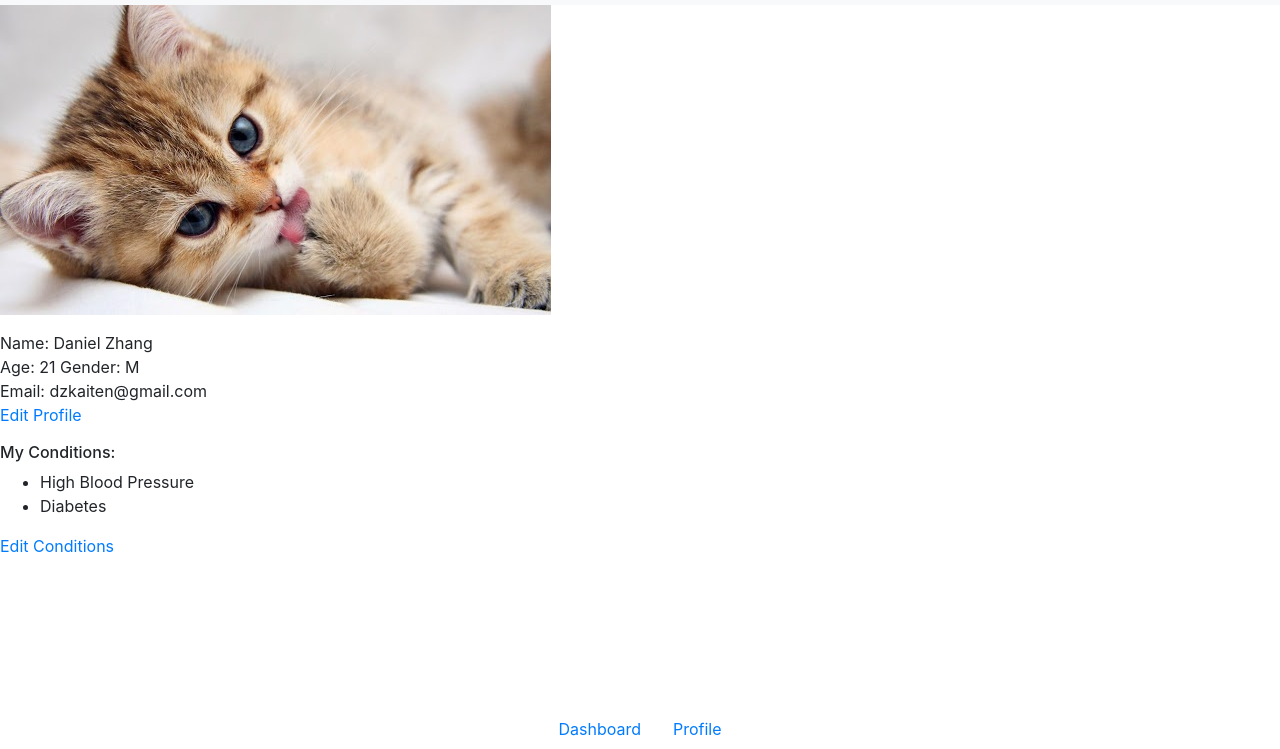
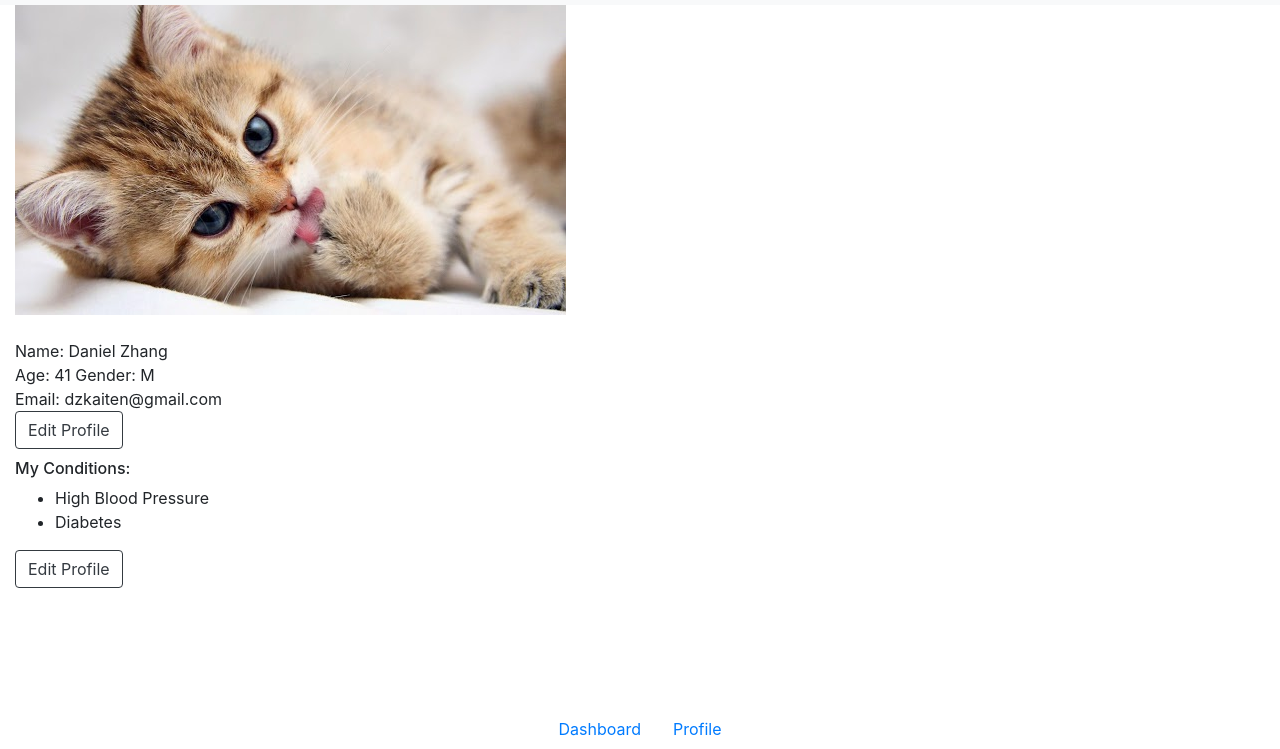
Before and after one commit to jessicaatran/Forever41, a plain HTML site: page profile.html in a window 1280 px wide. Shown: the part 51-800 px from the top of the page. Drawn offline with nearby package versions, Linux system fonts and the light colour scheme.

```diff
--- a/profile.html
+++ b/profile.html
@@ -18,22 +18,23 @@
       <i id="help" class="fa fa-question-circle" aria-hidden="true"></i></span>
     </nav>
 
-    <p>
-      <img src="images/cat_icon.jpg" alt="placeholder" class="img_thumbnail">
-      <div>Name: Daniel Zhang</div>
-      <div>Age: 21<span> Gender: M</span></div>
-      <div>Email: dzkaiten@gmail.com</div>
-      <a href="./edit_prof.html"> Edit Profile </a>
-    </p>
-
-    <h6> My Conditions: </h6>
-    <ul>
-      <li> High Blood Pressure </li>
-      <li> Diabetes </li>
-    </ul>
-
-    <a href="./conditions.html"> Edit Conditions </a> <br>
-    <br>
+    <div class=col-sm-12>
+      <img src="images/cat_icon.jpg" class="img-fluid">
+      <br><br>
+      <h7>Name: Daniel Zhang</h7> <br>
+      <h7>Age: 41<span> Gender: M</span></h7><br>
+      <h7>Email: dzkaiten@gmail.com</h7><br>
+      <a class="btn btn-outline-dark float-left" href="./edit_prof.html" role="button">Edit Profile</a>
+      <br>
+      <br>
+      <h6>My Conditions:</h6>
+      <ul>
+        <li>High Blood Pressure</li>
+        <li>Diabetes</li>
+      </ul>
+      <a class="btn btn-outline-dark float-left" href="./conditions.html" role="button">Edit Profile</a>
+      <br>
+    </div>
 
 
 
```
Also changed, not shown: nav-bottom.html (added, +9 -0 lines), nav.html (added, +6 -0 lines).
